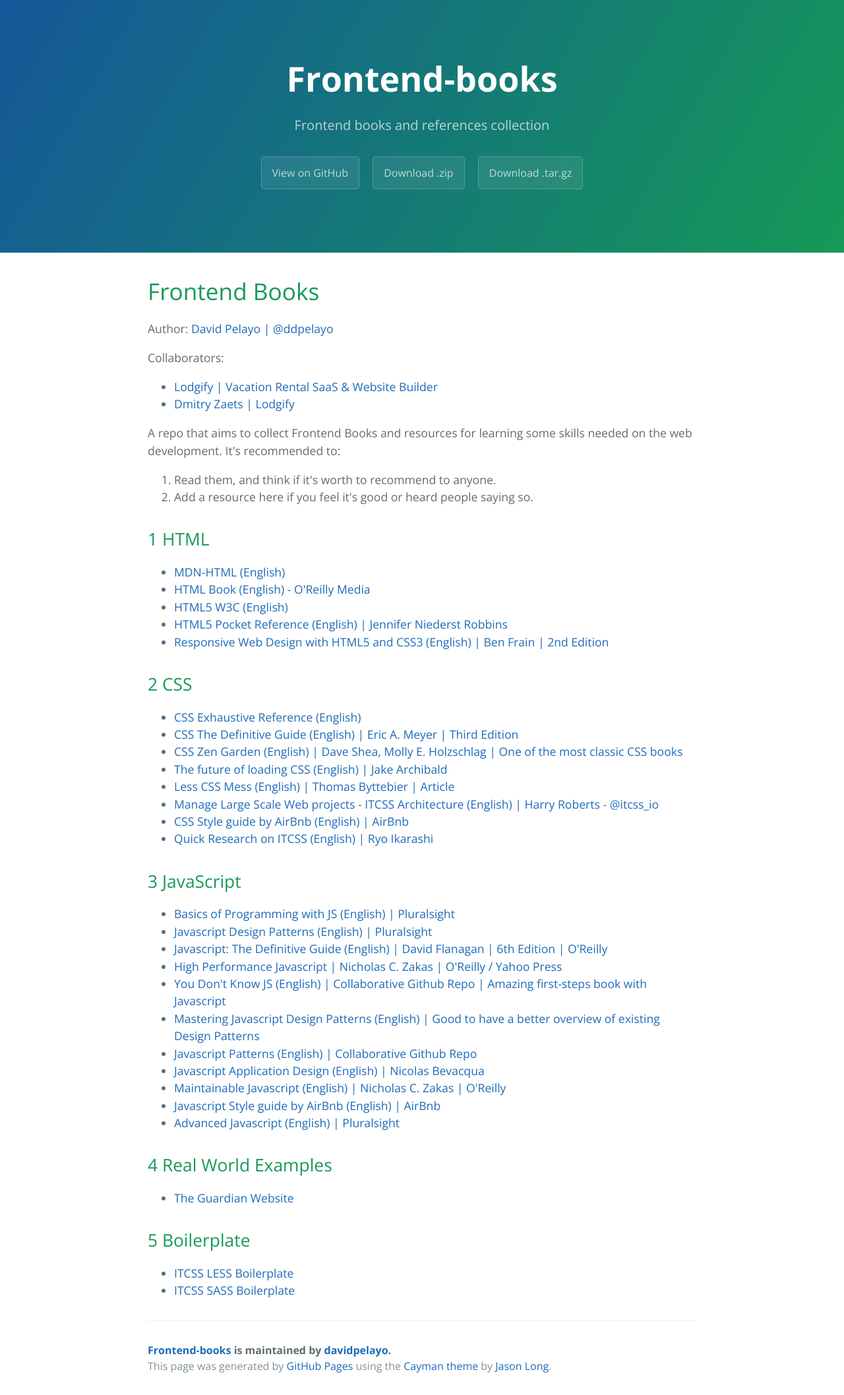
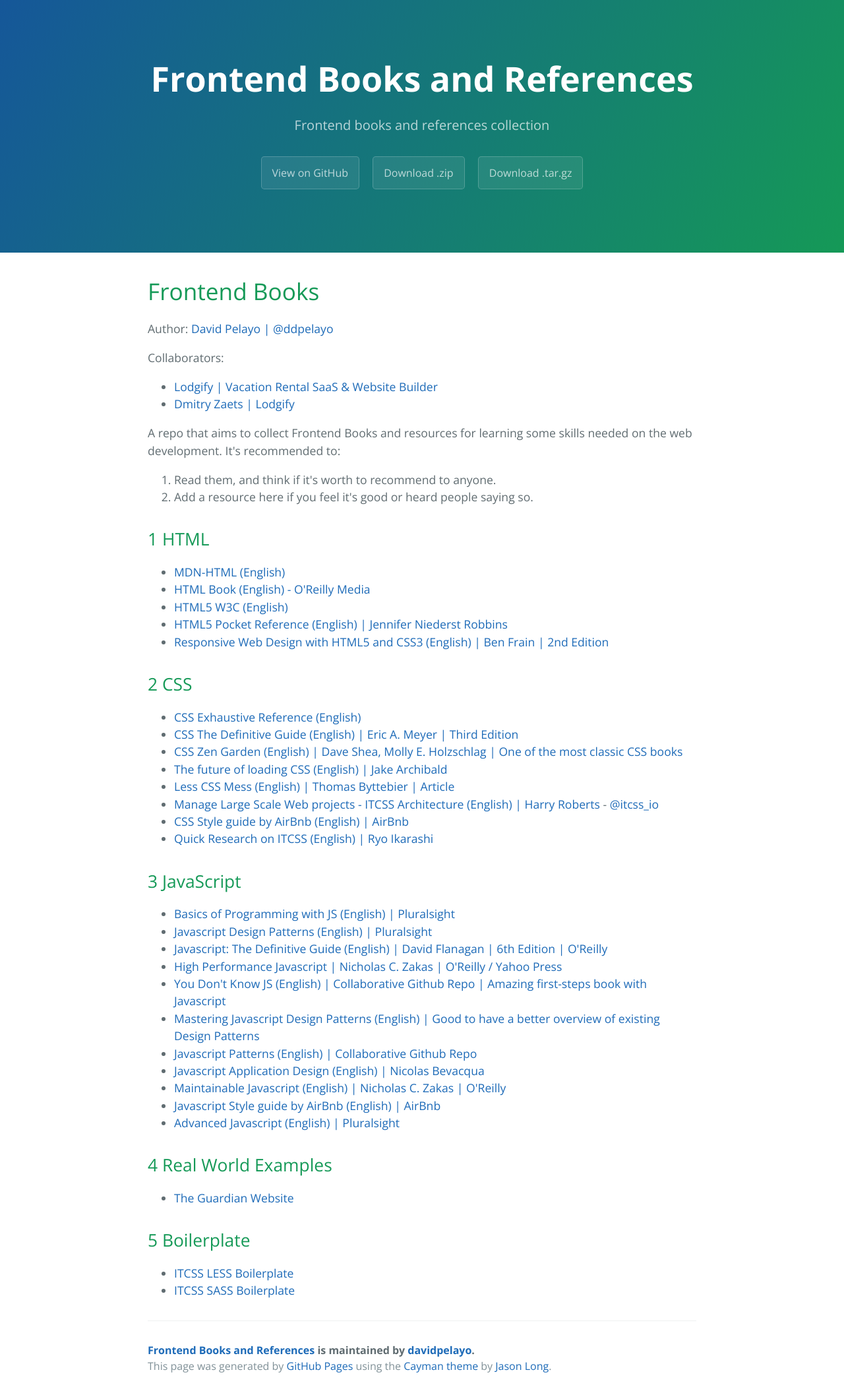
Before and after one commit to trixter5/frontend-books, a plain HTML site: page index.html in a window 1280 px wide. Shown: the whole page at 66% size. Drawn offline with nearby package versions, Linux system fonts and the light colour scheme.

```diff
--- a/index.html
+++ b/index.html
@@ -2,7 +2,7 @@
 <html lang="en-us">
   <head>
     <meta charset="UTF-8">
-    <title>Frontend-books by davidpelayo</title>
+    <title>Frontend Books and References by davidpelayo</title>
     <meta name="viewport" content="width=device-width, initial-scale=1">
     <link rel="stylesheet" type="text/css" href="stylesheets/normalize.css" media="screen">
     <link href='https://fonts.googleapis.com/css?family=Open+Sans:400,700' rel='stylesheet' type='text/css'>
@@ -11,7 +11,7 @@
   </head>
   <body>
     <section class="page-header">
-      <h1 class="project-name">Frontend-books</h1>
+      <h1 class="project-name">Frontend Books and References</h1>
       <h2 class="project-tagline">Frontend books and references collection</h2>
       <a href="https://github.com/davidpelayo/frontend-books" class="btn">View on GitHub</a>
       <a href="https://github.com/davidpelayo/frontend-books/zipball/master" class="btn">Download .zip</a>
@@ -98,7 +98,7 @@
 </ul>
 
       <footer class="site-footer">
-        <span class="site-footer-owner"><a href="https://github.com/davidpelayo/frontend-books">Frontend-books</a> is maintained by <a href="https://github.com/davidpelayo">davidpelayo</a>.</span>
+        <span class="site-footer-owner"><a href="https://github.com/davidpelayo/frontend-books">Frontend Books and References</a> is maintained by <a href="https://github.com/davidpelayo">davidpelayo</a>.</span>
 
         <span class="site-footer-credits">This page was generated by <a href="https://pages.github.com">GitHub Pages</a> using the <a href="https://github.com/jasonlong/cayman-theme">Cayman theme</a> by <a href="https://twitter.com/jasonlong">Jason Long</a>.</span>
       </footer>
```
Also changed, not shown: params.json (+1 -1 lines).
